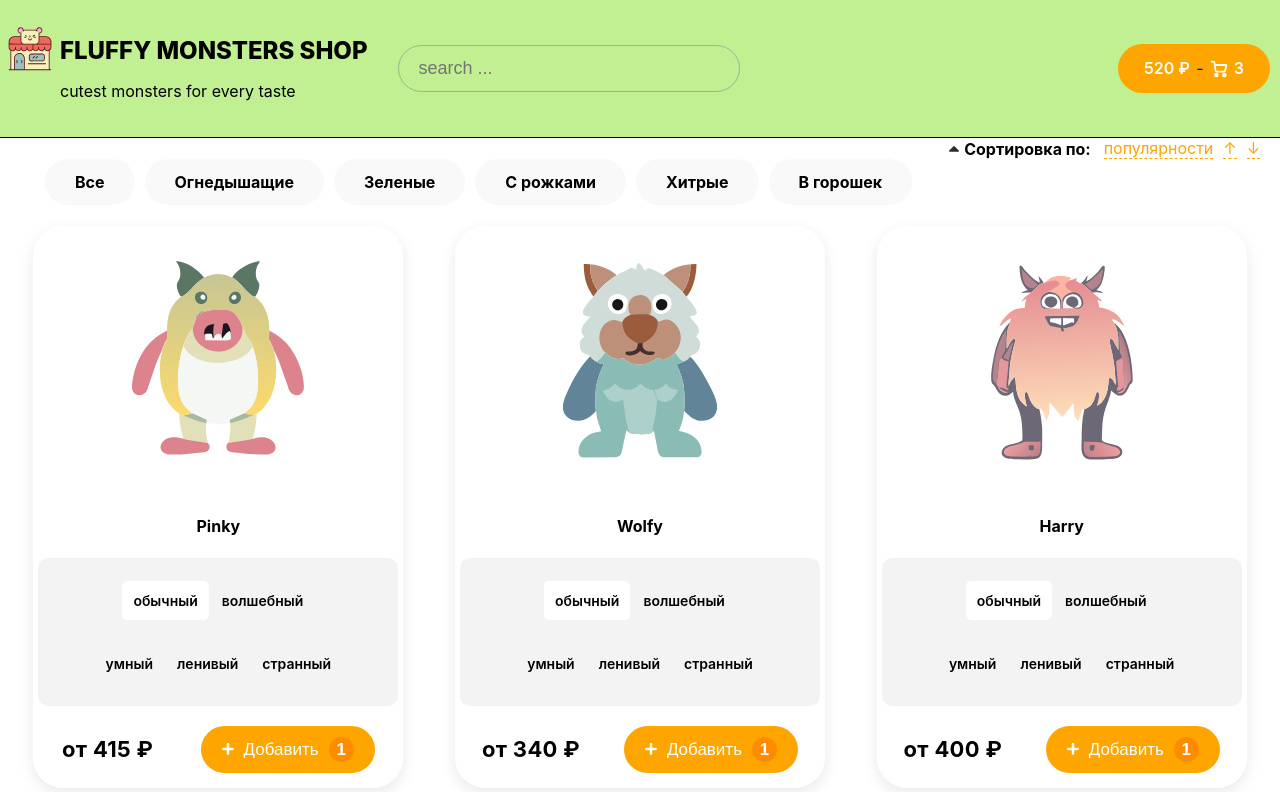
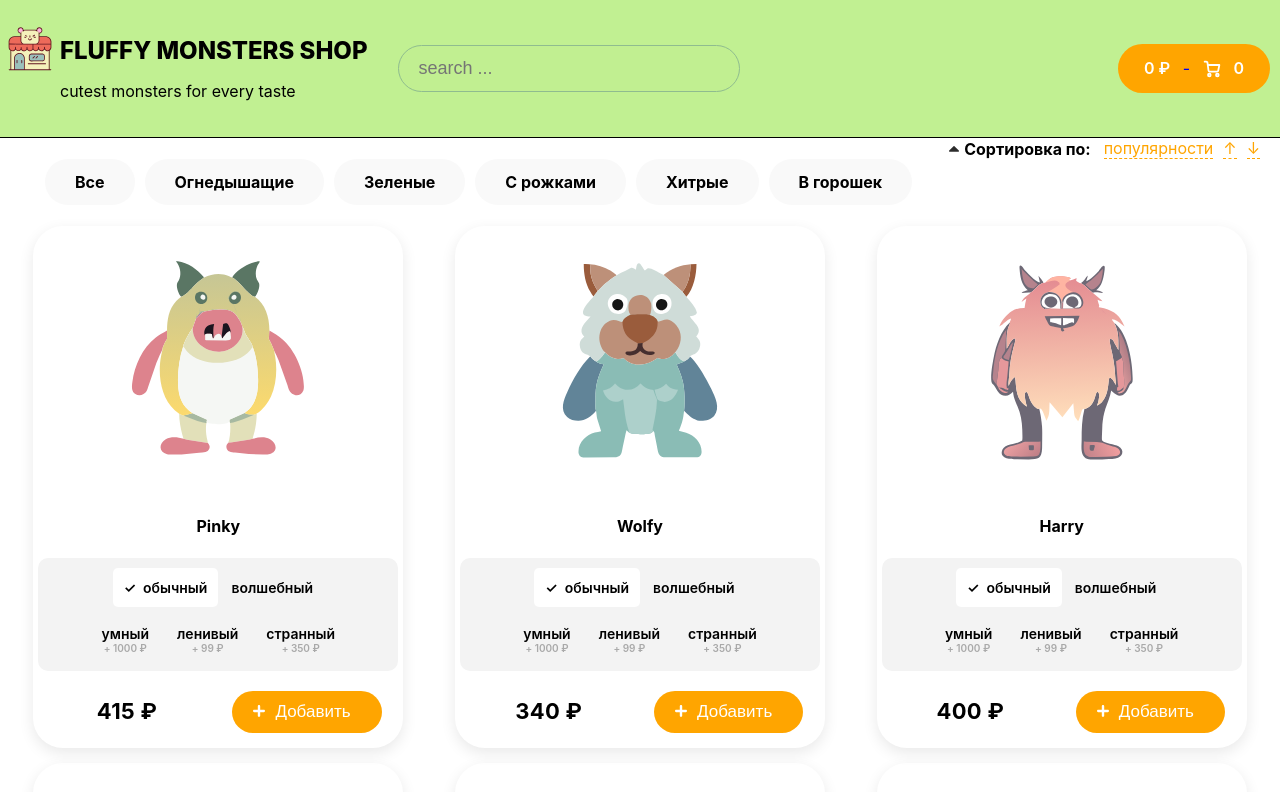
Before and after one commit to MelnikovaEA/react-app, a React (Create React App) app: page / in a window 1280 px wide. Shown: the top 792 px of the page. Built offline with nearby package versions, Linux system fonts and the light colour scheme; data requests are answered from the project's data file.

Commit message:
формирование цены работает хорошо, корзина работает плохо

```diff
--- a/src/assets/db.json
+++ b/src/assets/db.json
@@ -5,13 +5,13 @@
       "image": "/images/monsters/0-pink-monster.svg",
       "name": "Harry",
       "types": [
-        "обычный",
-        "волшебный"
+        {"plain": "обычный"},
+        {"magic": "волшебный"}
       ],
       "extraProps": [
-        "умный",
-        "ленивый",
-        "странный"
+        {"clever": "умный"},
+        {"lazy": "ленивый"},
+        {"strange": "странный"}
       ],
       "price": 400,
       "category": "С рожками",
@@ -22,13 +22,13 @@
       "image": "/images/monsters/1-cute-pink-monster.svg",
       "name": "Candy",
       "types": [
-        "обычный",
-        "волшебный"
+        {"plain": "обычный"},
+        {"magic": "волшебный"}
       ],
       "extraProps": [
-        "умный",
-        "ленивый",
-        "странный"
+        {"clever": "умный"},
+        {"lazy": "ленивый"},
+        {"strange": "странный"}
       ],
       "price": 300,
       "category": "Хитрые",
@@ -39,13 +39,13 @@
       "image": "/images/monsters/2-green-funny-monster.svg",
       "name": "Billie",
       "types": [
-        "обычный",
-        "волшебный"
+        {"plain": "обычный"},
+        {"magic": "волшебный"}
       ],
       "extraProps": [
-        "умный",
-        "ленивый",
-        "странный"
+        {"clever": "умный"},
+        {"lazy": "ленивый"},
+        {"strange": "странный"}
       ],
       "price": 500,
       "category": "Зеленые",
@@ -56,13 +56,13 @@
       "image": "/images/monsters/3-green-one-eye-monster.svg",
       "name": "Happy",
       "types": [
-        "обычный",
-        "волшебный"
+        {"plain": "обычный"},
+        {"magic": "волшебный"}
       ],
       "extraProps": [
-        "умный",
-        "ленивый",
-        "странный"
+        {"clever": "умный"},
+        {"lazy": "ленивый"},
+        {"strange": "странный"}
       ],
       "price": 560,
       "category": "Зеленые",
@@ -73,13 +73,13 @@
       "image": "/images/monsters/4-green-polka-dot-monster.svg",
       "name": "Sunny",
       "types": [
-        "обычный",
-        "волшебный"
+        {"plain": "обычный"},
+        {"magic": "волшебный"}
       ],
       "extraProps": [
-        "умный",
-        "ленивый",
-        "странный"
+        {"clever": "умный"},
+        {"lazy": "ленивый"},
+        {"strange": "странный"}
       ],
       "price": 560,
       "category": "В горошек",
@@ -90,13 +90,13 @@
       "image": "/images/monsters/5-purple-monster-bet.svg",
       "name": "Sleepy",
       "types": [
-        "обычный",
-        "волшебный"
+        {"plain": "обычный"},
+        {"magic": "волшебный"}
       ],
       "extraProps": [
-        "умный",
-        "ленивый",
-        "странный"
+        {"clever": "умный"},
+        {"lazy": "ленивый"},
+        {"strange": "странный"}
       ],
       "price": 360,
       "category": "Хитрые",
@@ -107,13 +107,13 @@
       "image": "/images/monsters/6-green-monster.svg",
       "name": "Grass",
       "types": [
-        "обычный",
-        "волшебный"
+        {"plain": "обычный"},
+        {"magic": "волшебный"}
       ],
       "extraProps": [
-        "умный",
-        "ленивый",
-        "странный"
+        {"clever": "умный"},
+        {"lazy": "ленивый"},
+        {"strange": "странный"}
       ],
       "price": 360,
       "category": "Зеленые",
@@ -124,13 +124,13 @@
       "image": "/images/monsters/7-wolfy-monster.svg",
       "name": "Wolfy",
       "types": [
-        "обычный",
-        "волшебный"
+        {"plain": "обычный"},
+        {"magic": "волшебный"}
       ],
       "extraProps": [
-        "умный",
-        "ленивый",
-        "странный"
+        {"clever": "умный"},
+        {"lazy": "ленивый"},
+        {"strange": "странный"}
       ],
       "price": 340,
       "category": "Хитрые",
@@ -141,13 +141,13 @@
       "image": "/images/monsters/8-cloudy-monster.svg",
       "name": "Cloudy",
       "types": [
-        "обычный",
-        "волшебный"
+        {"plain": "обычный"},
+        {"magic": "волшебный"}
       ],
       "extraProps": [
-        "умный",
-        "ленивый",
-        "странный"
+        {"clever": "умный"},
+        {"lazy": "ленивый"},
+        {"strange": "странный"}
       ],
       "price": 410,
       "category": "С рожками",
@@ -158,13 +158,13 @@
       "image": "/images/monsters/9-piggy-monster.svg",
       "name": "Pinky",
       "types": [
-        "обычный",
-        "волшебный"
+        {"plain": "обычный"},
+        {"magic": "волшебный"}
       ],
       "extraProps": [
-        "умный",
-        "ленивый",
-        "странный"
+        {"clever": "умный"},
+        {"lazy": "ленивый"},
+        {"strange": "странный"}
       ],
       "price": 415,
       "category": "Огнедышащие",
@@ -175,13 +175,13 @@
       "image": "/images/monsters/10-fatty-monster.svg",
       "name": "Violet",
       "types": [
-        "обычный",
-        "волшебный"
+        {"plain": "обычный"},
+        {"magic": "волшебный"}
       ],
       "extraProps": [
-        "умный",
-        "ленивый",
-        "странный"
+        {"clever": "умный"},
+        {"lazy": "ленивый"},
+        {"strange": "странный"}
       ],
       "price": 315,
       "category": "В горошек",
--- a/src/components/cart/Cart.jsx
+++ b/src/components/cart/Cart.jsx
@@ -9,24 +9,25 @@ import CartDiv, {
 } from "../styled/cart/StldCart";
 import CartItem from "./CartItem";
 import {Link} from "react-router-dom";
+import {renderCart} from "../../utils/renderCart";
+import {useSelector} from "react-redux";
 
 const Cart = () => {
+
+    const order = useSelector(store=> store.cart.order);
+
     return (<CartWrapperDiv>
             <CartDiv>
                 <CartTopDiv>
                     <CartHeader className="content__title">
-                        <CartIcon src="/images/cart/cart.svg" alt="Trash Icon"/>
-                        Корзина
-                    </CartHeader>
+                        <CartIcon src="/images/cart/cart.svg" alt="Trash Icon"/>Корзина</CartHeader>
                     <h3>
                         <img src="/images/cart/cart.svg" alt="Trash Icon" style={{width: '20px', height: '20px'}}/>
                         Очистить корзину
                     </h3>
                 </CartTopDiv>
                 <div className="content__items">
-                    <CartItem/>
-                    <CartItem/>
-                    <CartItem/>
+                    {renderCart(order)}
                 </div>
                 <div className="cart__bottom">
                     <CartOrderDetails>
--- a/src/components/header/Header.jsx
+++ b/src/components/header/Header.jsx
@@ -8,14 +8,12 @@ import {useDispatch, useSelector} from "react-redux";
 const Header = () => {
 
     const dispatch = useDispatch();
-    const inputData = useSelector(store => store.filter.inputData);
+    const {order, price, total } = useSelector(store => store.cart);
 
     const onLogoClick = () => {
         dispatch(setActiveCategory(''));
         dispatch(setSelectedType('rating'));
     }
-
-    console.log('Header', inputData)
 
     return (
         <StldHeader>
@@ -35,10 +33,10 @@ const Header = () => {
                 <StldHeaterCartWrapper>
                     <StldHeaderCartDiv>
                         <Link to="cart">
-                            <span>520 ₽</span>
+                            <span>{price} ₽</span>
                             <div className="button__delimiter">-</div>
                             <img src="/images/cart/cart-on-button.svg" alt="img"/>
-                            <span>3</span>
+                            <span>{total}</span>
                         </Link>
                     </StldHeaderCartDiv>
                 </StldHeaterCartWrapper>
--- a/src/components/itemsCards/card/ItemCard.jsx
+++ b/src/components/itemsCards/card/ItemCard.jsx
@@ -1,3 +1,4 @@
+import {useEffect, useState} from "react";
 import {v4 as uuidv4} from 'uuid';
 import StldItemCardSelectorBlock from "../../styled/cards/card/StldItemCardSelectorBlock";
 import StldItemCardDiv from "../../styled/cards/card/StldItemCardDiv";
@@ -5,23 +6,100 @@ import StldItemCardImg from "../../styled/cards/card/StldItemCardImg";
 import StldItemCardPriceAndButtonDiv from "../../styled/cards/card/StldItemCardPriceAndButtonDiv";
 import StldItemCardPriceBlock from "../../styled/cards/card/StldItemCardPriceBlock";
 import StldItemCardAddButton from "../../styled/cards/card/StldItemCardAddButton";
-import {useState} from "react";
+import { setOrder, setPrice, setTotal  } from "../../../redux/slices/cartSlice";
+import {useDispatch, useSelector} from "react-redux";
+import { checkCart, } from "../../../utils/renderCart";
 
+const ItemCard = ({id, image, name, price, types, extraProps}) => {
 
-const ItemCard = ({image, name, price, types, extraProps}) => {
+    const dispatch = useDispatch();
+    const order = useSelector(store=> store.cart.order);
 
-    const [itemCount, setItemCount] = useState(1);
-    const [selectedItemType, setSelectedItemType] = useState(0);
-    const [selectedItemExtraProps, setSelectedItemExtraProps] = useState([]);
+    const prices = {plain: price, magic: 500, clever: 1000, lazy: 99, strange: 350};
+
+    const [addedProps, setAddedProps] = useState({clever: false, lazy: false, strange: false});
+    const [selectedType, setSelectedType] = useState('plain');
+    const [selectedBtn, setSelectedBtn] = useState(null);
+    const [selectedExtraProps, setSelectedExtraProps] = useState([]);
+
+    const [totalPrice, setTotalPrice] = useState(price);
+
+    const [addedItem, setAddedItem] = useState({
+        id,
+        image,
+        name,
+        magic: false,
+        extraProps: selectedExtraProps,
+        price: totalPrice,
+        qty: 1,
+        totPrice: totalPrice
+    });
+
+    useEffect(()=>{
+
+    }, [order])
+
+    const onTypeHandleClick = (typeKey) => {
+        setSelectedType(typeKey);
+        if (selectedBtn !== typeKey) {
+            setAddedItem({...addedItem, magic: !addedItem.magic});
+            addedItem.magic
+                ? setTotalPrice(totalPrice - prices.magic)
+                : setTotalPrice(totalPrice + prices.magic)
+        }
+        setSelectedBtn(typeKey);
+    }
+
+    const onPropHandleClick = (propKey, propValue) => {
+        selectExtraProp(propValue);
+        setAddedProps({...addedProps, [propKey]: !addedProps[propKey]});
+        addedProps[propKey]
+            ? setTotalPrice(totalPrice - prices[propKey])
+            : setTotalPrice(totalPrice + prices[propKey])
+    }
+
+    useEffect(() => {
+        setAddedItem({
+            ...addedItem,
+            extraProps: selectedExtraProps,
+            price: totalPrice,
+        });
+    }, [selectedExtraProps, totalPrice]);
+
+    const typesItems = (arr) => {
+        return arr.map((obj) => {
+            const [key, value] = Object.entries(obj)[0];
+            return <li key={uuidv4()}
+                       className={selectedType === key ? 'active select' : 'select'}
+                       onClick={() => onTypeHandleClick(key)}
+            ><span>{value}</span></li>
+        })
+    }
+
+    const extraPropsItems = (arr) => {
+        return arr.map((obj) => {
+            const [key, value] = Object.entries(obj)[0];
+            return <li key={uuidv4()}
+                       className={selectedExtraProps.includes(value) ? 'active prop' : 'prop'}
+                       onClick={() => onPropHandleClick(key, value)}
+            >
+                <span>{value}</span>
+                <span className='prop-span'>+ {prices[key]} ₽</span>
+            </li>
+        })
+    }
 
     const selectExtraProp = (item) => {
-        selectedItemExtraProps.includes(item)
-            ? setSelectedItemExtraProps(selectedItemExtraProps.filter(i => i !== item))
-            : setSelectedItemExtraProps([...selectedItemExtraProps, item]);
+        selectedExtraProps.includes(item)
+            ? setSelectedExtraProps(selectedExtraProps.filter(i => i !== item))
+            : setSelectedExtraProps([...selectedExtraProps, item]);
     }
 
-    const onButtonClick = () => {
-        setItemCount(itemCount + 1);
+    const onAddButtonClick = (arr, obj) => {
+       dispatch(setOrder(checkCart(arr, obj)));
+       dispatch(setPrice(obj.price));
+       dispatch(setTotal());
+        console.log(arr, obj);
     }
 
     return (
@@ -30,26 +108,17 @@ const ItemCard = ({image, name, price, types, extraProps}) => {
             <h4>{name}</h4>
             <StldItemCardSelectorBlock>
                 <ul>
-                    {types.map((item, index) => (
-                        <li key={uuidv4()}
-                            onClick={() => setSelectedItemType(index)}
-                            className={selectedItemType === index ? 'active' : null}>{item}</li>
-                    ))}
+                    {typesItems(types)}
                 </ul>
                 <ul>
-                    {extraProps.map((item) => (
-                        <li key={uuidv4()}
-                            onClick={() => selectExtraProp(item)}
-                            className={selectedItemExtraProps.includes(item) ? 'active' : null}>{item}</li>
-                    ))}
+                    {extraPropsItems(extraProps)}
                 </ul>
             </StldItemCardSelectorBlock>
             <StldItemCardPriceAndButtonDiv>
-                <StldItemCardPriceBlock>от {price} ₽</StldItemCardPriceBlock>
-                <StldItemCardAddButton onClick={onButtonClick}>
+                <StldItemCardPriceBlock>{totalPrice} ₽</StldItemCardPriceBlock>
+                <StldItemCardAddButton onClick={()=>onAddButtonClick(order, addedItem)}>
                     <img src="/images/add-icon.svg" alt="img"/>
                     <span>Добавить</span>
-                    <i>{itemCount}</i>
                 </StldItemCardAddButton>
             </StldItemCardPriceAndButtonDiv>
         </StldItemCardDiv>
--- a/src/components/styled/cards/card/StldItemCardPriceBlock.js
+++ b/src/components/styled/cards/card/StldItemCardPriceBlock.js
@@ -5,6 +5,7 @@ const StldItemCardPriceBlock = styled.div`
   font-size: 22px;
   line-height: 27px;
   letter-spacing: 0.015em;
+  width: 40%;
 `
 
 export default StldItemCardPriceBlock;
--- a/src/components/styled/cards/card/StldItemCardSelectorBlock.js
+++ b/src/components/styled/cards/card/StldItemCardSelectorBlock.js
@@ -13,7 +13,8 @@ const StldItemCardSelectorBlock = styled.div`
     display: flex;
     align-items: center;
     justify-content: space-between;
-    padding-left: 0;
+    padding: 0;
+    margin: 3px;
 
     &:first-of-type {
       margin-bottom: 6px;
@@ -28,8 +29,21 @@ const StldItemCardSelectorBlock = styled.div`
       border-radius: 5px;
       border: 3px solid transparent;
 
-      &.active{
+      &span {
+        margin: 0;
+        padding: 2px;
+        font-size: 14px;
+      }
+
+      &.active {
         background: #ffffff;
+      }
+
+      &.active.select {
+        &::before {
+          content: '\\2713'; /* код символа для галочки */
+          margin-right: 0.5em;
+        }
       }
 
       &:hover {
@@ -40,6 +54,17 @@ const StldItemCardSelectorBlock = styled.div`
         cursor: auto;
       }
     }
+
+    .prop {
+      padding: 4px 10px;
+    }
+
+    .prop-span {
+      display: block;
+      color: darkgrey;
+      font-size: 10px;
+    }
+
   }
 `
 
--- /dev/null
+++ b/src/redux/slices/cartSlice.js
@@ -0,0 +1,34 @@
+import {createSlice} from "@reduxjs/toolkit";
+import {checkCart} from "../../utils/renderCart";
+
+const initialState = {
+    total: 0,
+    price: 0,
+    order: []
+}
+
+const cartSlice = createSlice({
+    name: 'cart',
+    initialState,
+    reducers: {
+        setTotal: (state) => {
+            state.total = state.order.reduce((num, item) => {
+                return num + item.qty;
+            }, 0)
+        },
+        setOrder: (state, action) => {
+            state.order = action.payload;
+        },
+        setPrice: (state) => {
+             state.price = state.order.reduce((sum, item) => {
+                return sum + item.totPrice;
+            }, 0)
+        },
+        clearCart: (state) => {
+            state.order = [];
+        }
+    }
+});
+
+export default cartSlice.reducer;
+export const {setOrder, setPrice, setTotal, clearCart} = cartSlice.actions;
--- a/src/redux/store.js
+++ b/src/redux/store.js
@@ -1,13 +1,13 @@
 import { configureStore } from '@reduxjs/toolkit';
 import filterReducer from "./slices/filterSlice";
 import mainReducer from "./slices/mainSlice";
-import itemCardReducer from "./slices/itemCardSlice"
+import cartReducer from "./slices/cartSlice"
 
 const store = configureStore({
     reducer: {
         main: mainReducer,
         filter: filterReducer,
-        itemCard: itemCardReducer
+        cart: cartReducer
     },
 });
 
--- /dev/null
+++ b/src/utils/renderCart.js
@@ -0,0 +1,24 @@
+
+import CartItem from "../components/cart/CartItem";
+
+export const checkCart = (arr, obj, dispatch) => {
+    const index = arr.findIndex(item => item.id === obj.id || item.price === obj.price);
+    if (index !== -1) {
+        // Если товар уже есть в корзине, обновляем его количество
+        const newArr = [...arr];
+        newArr[index] = {...newArr[index], qty: newArr[index].qty + 1, totPrice: newArr[index].qty * newArr[index].price };
+        return newArr;
+    } else {
+        // Если товара нет в корзине, добавляем его
+        return [...arr, obj];
+    }
+}
+
+export const renderCart = (items) =>{
+    console.log('товар')
+     return items.map(item=> {
+        let extProps = item.extraProps ? item.extraProps.join(', ') : '';
+        let type = item.magic ? 'волшебный' : 'обычный';
+        return <CartItem {...item} extProps={extProps} type={type}/>
+    })
+}
--- a/src/utils/renderItems.js
+++ b/src/utils/renderItems.js
@@ -7,15 +7,16 @@ import NotFoundPage from "../components/NotFoundPage";
 
 export const renderItems = (items) => {
     if (items.length>0) {
-        return items.map((monster) => (
+        return items.map((item) => (
             <ItemCard key={uuidv4()}
-                      name={monster.name}
-                      image={monster.image}
-                      price={monster.price}
-                      types={monster.types}
-                      extraProps={monster.extraProps}
+                      id={item.id}
+                      name={item.name}
+                      image={item.image}
+                      price={item.price}
+                      types={item.types}
+                      extraProps={item.extraProps}
                 //это можно написать короче через spread, но я не буду
-                // {...monster}
+                // {...item}
             />))
     } else {
         return <NotFoundPage />
```
Also changed, not shown: src/components/cart/CartItem.jsx (+8 -7 lines), src/redux/slices/itemCardSlice.js (deleted, +0 -28 lines).
